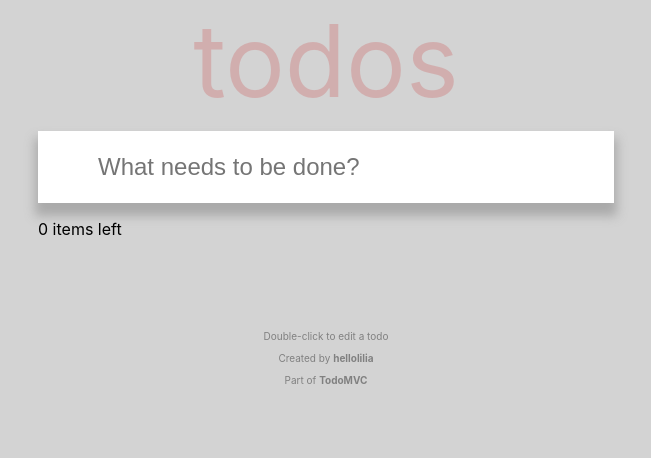
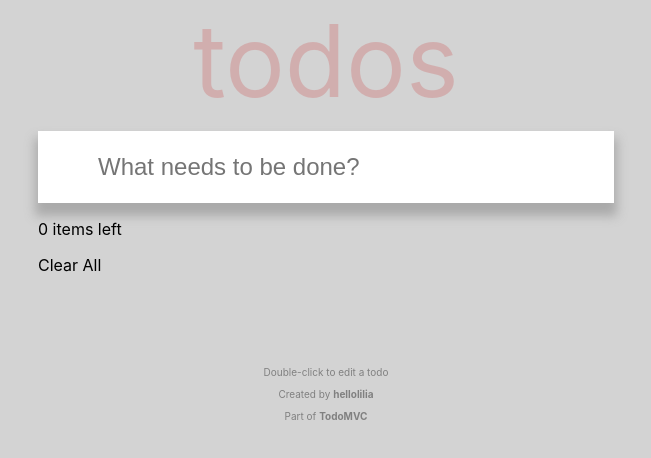
Before and after one commit to hellolilia/todo-list, a React (Create React App) app: page / in a window 1280 px wide. Shown: the top 458 px of the page, without its empty margins (314-965 px from the left). Built offline with nearby package versions, Linux system fonts and the light colour scheme.

Commit message:
feat: add clear all button

```diff
--- a/src/components/inputItem/index.tsx
+++ b/src/components/inputItem/index.tsx
@@ -28,6 +28,10 @@ class InputItem extends React.Component<any,isState> {
         this.setState({ todos: arr, count: count + 1  });
     }
 
+    clearAll = () => {
+        this.setState({ todos: [], count: 0 });
+    };
+
     render() {
         return(
             <div className={'mainInput'}>
@@ -52,6 +56,7 @@ class InputItem extends React.Component<any,isState> {
                 <p>
                     {this.state.count} items left
                 </p>
+                <p onClick={this.clearAll}>Clear All</p>
             </div>
         )}
 }
```
